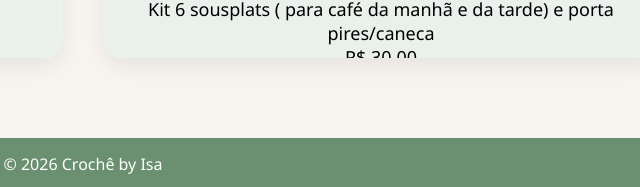
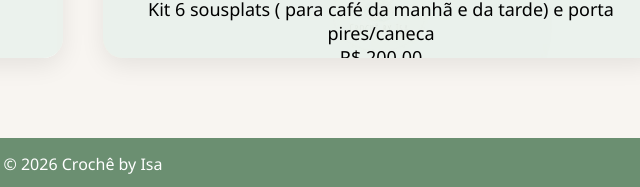
Before and after one commit to tpxizzy/croche_by_isaa, a plain HTML site: page souplat.html in a window 1280 px wide. Shown: the part 685-872 px from the top of the page, 557-1197 px from the left. Drawn offline with Linux system fonts and the light colour scheme.

Commit message:
ajustes no preco

```diff
--- a/souplat.html
+++ b/souplat.html
@@ -161,7 +161,7 @@ footer {
             <h3>Sousplat Tulipas</h3>
             <p>Kit 6 sousplats ( para café da manhã e da tarde) e porta pires/caneca
 </p>
-            <p>R$ 30,00</p>
+            <p>R$ 200,00</p>
             <a href="https://wa.me/5531975947578?text=Olá, tenho interesse no Sousplat Tulipas" target="_blank">
                 Falar no WhatsApp
             </a>
```
